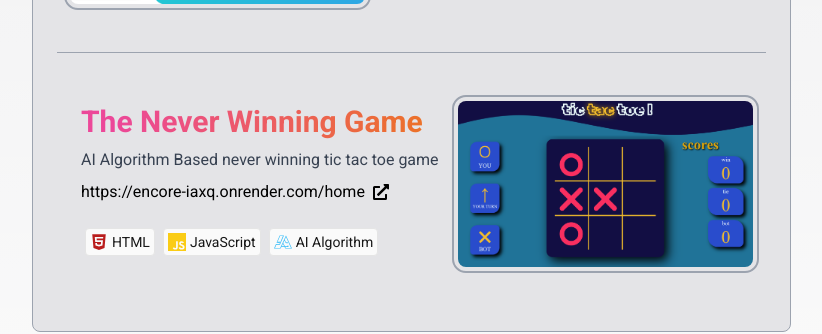
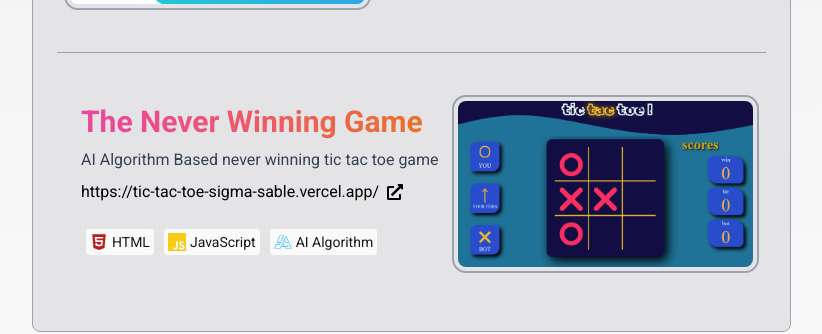
Before and after one commit to varunvaatsalya/varun_gupta, a Next.js app: page / in a window 1280 px wide. Shown: the part 2453-2787 px from the top of the page, without its empty margins (96-918 px from the left). Built offline with nearby package versions, Linux system fonts and the light colour scheme.

Commit message:
tic tac link update

```diff
--- a/src/app/Main.js
+++ b/src/app/Main.js
@@ -364,11 +364,11 @@ function Main() {
               AI Algorithm Based never winning tic tac toe game
             </div>
             <Link
-              href="https://encore-iaxq.onrender.com/home"
+              href="https://tic-tac-toe-sigma-sable.vercel.app/"
               target="_blank"
               className=" flex items-center gap-2 hover:text-blue-800 hover:underline underline-offset-1"
             >
-              https://encore-iaxq.onrender.com/home
+              https://tic-tac-toe-sigma-sable.vercel.app/
               <FaExternalLinkAlt />
             </Link>
             <div className="mt-5">
```
